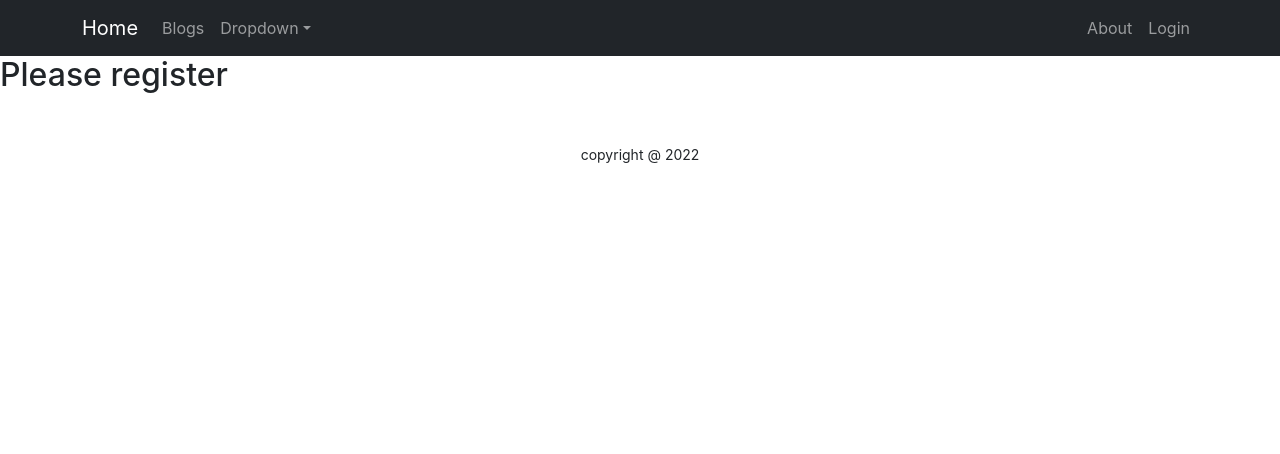
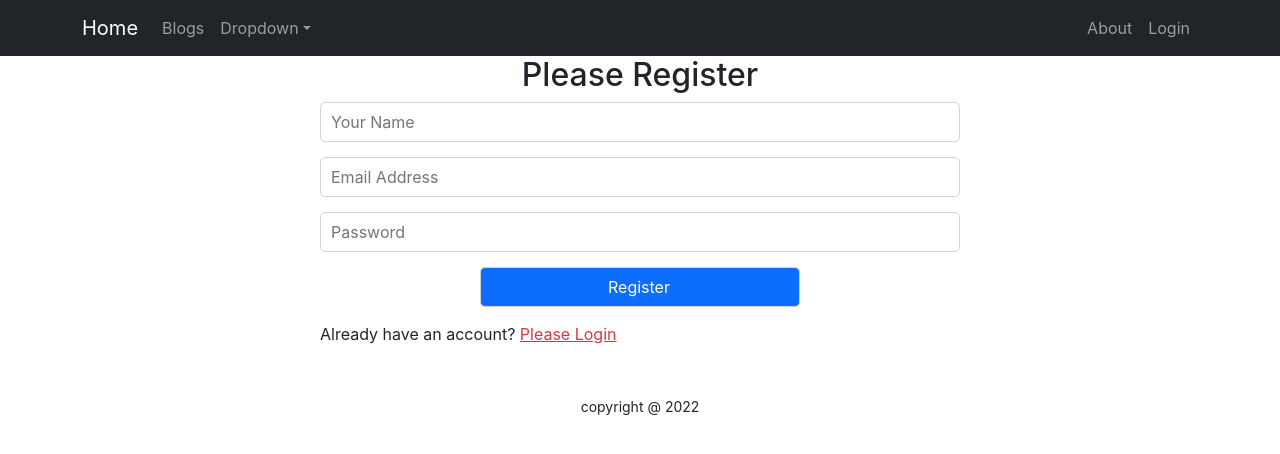
Before and after one commit to Jahanara-juma1/independent-service-provider, a React (Create React App) app: page /register in a window 1280 px wide. Shown: the top 454 px of the page. Built offline with nearby package versions, Linux system fonts and the light colour scheme; the HTML template or start-up script is replaced by a standard one.

Commit message:
register form addad

```diff
--- /dev/null
+++ b/src/Pages/Login/Register/Register.css
@@ -0,0 +1,14 @@
+.register-form{
+    margin: 0 auto;
+    width: 50%;
+}
+.register-form input{
+    display: block;
+    width: 100%;
+    height: 40px;
+    border-radius: 5px;
+    border: 1px solid lightgray;
+    padding-left: 10px;
+    font-size: 16px;
+    margin-bottom: 15px;
+}
--- a/src/Pages/Login/Register/Register.js
+++ b/src/Pages/Login/Register/Register.js
@@ -1,9 +1,29 @@
 import React from 'react';
+import { Link, useNavigate } from 'react-router-dom';
+import './Register.css';
+const Register = () => {
+    const navigate = useNavigate();
 
-const Register = () => {
+    const navigateLogin = () =>{
+        navigate('/login');
+    }
+
+    const handleRegister = event =>{
+        event.preventDefault();
+    }
+
     return (
-        <div>
-            <h2>Please register</h2>
+        <div className='register-form'>
+            <h2 style={{textAlign: 'center'}}>Please Register</h2>
+            <form onSubmit={handleRegister}>
+            <input type="text" name="name" id="" placeholder='Your Name'/>
+
+                <input type="email" name="email" id="" placeholder='Email Address' required/>
+
+                <input type="password" name="password" id="" placeholder='Password' required/>
+                <input className='w-50 mx-auto btn btn-primary' type="submit" value="Register" />
+            </form>
+             <p>Already have an account? <Link to="/login" className='text-danger pe-auto' onClick={navigateLogin}>Please Login</Link></p>
         </div>
     );
 };
```
